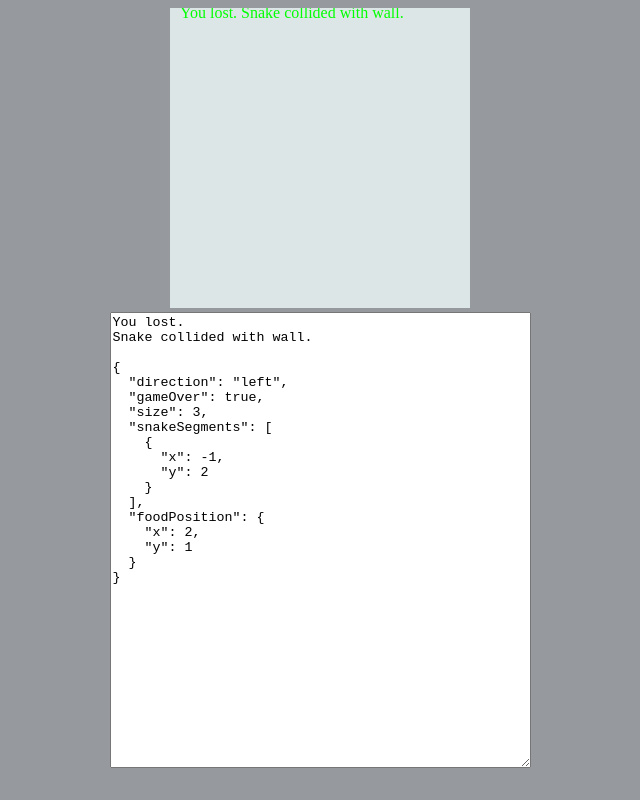
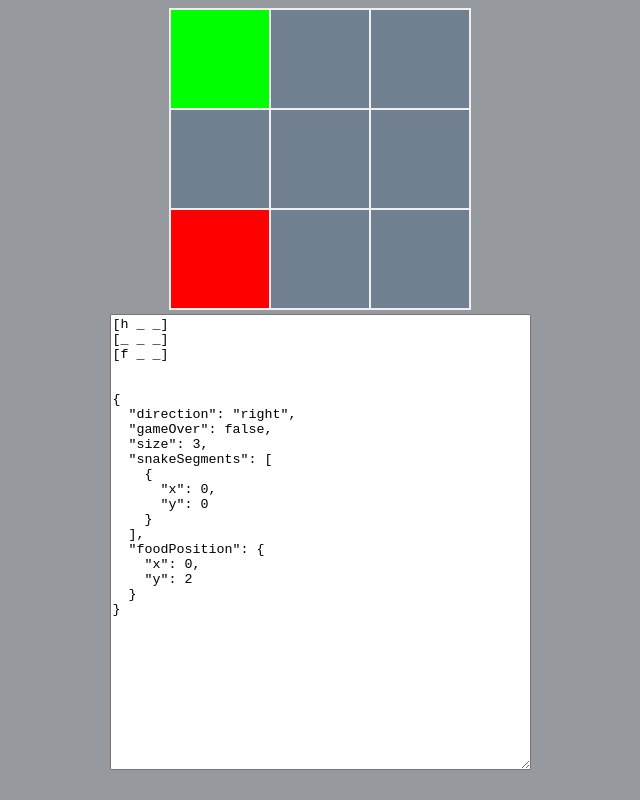
Before and after one commit to alinaFedorovd/SnaikMy, a plain HTML site: page index.html in a window 1280 px wide. Shown: the whole page, without its empty margins (320-960 px from the left). Drawn offline with Linux system fonts and the light colour scheme.

Commit message:
Various improvements

```diff
--- a/constants.js
+++ b/constants.js
@@ -5,16 +5,16 @@ const BOARD_SIZE = 3;
 const CELL_SIZE = 100;
 
 // Двигать змейку по таймеру (true) или по нажитию на клавишы (false)
-const USE_TIMER = true;
+const USE_TIMER = false;
 
 // Интервал таймера (используется только если USE_TIMER установлено в true)
-const TIMER_INTERVAL = 300;
+const TIMER_INTERVAL = 500;
 
 // Прекращать игру если змейка вышла за пределы игрового поля
-const CHECK_IF_COLLIDED_WITH_WALLS = true;
+const CHECK_IF_COLLIDED_WITH_WALLS = false;
 
-// Прекращать игру если змейка вышла за пересеклась сама с собой
-const CHECK_IF_COLLIDED_WITH_ITSELF = true;
+// Прекращать игру если змейка пересеклась сама с собой
+const CHECK_IF_COLLIDED_WITH_ITSELF = false;
 
 // Символ обзоначающий пустую клетку в матрице
 const CELL_EMPTY = '_';
@@ -37,11 +37,23 @@ const COLOR_SNAKE_TAIL = 'rgb(46,139,87)';
 // Цвет еды (в <canvas>)
 const COLOR_FOOD = 'rgb(255,0,0)';
 
+// Цвет пустой клетки
+const COLOR_EMPTY_CELL = 'SlateGrey';
+
+// Бордер всех клеток
+const COLOR_CELL_BORDER = '#eee'
+
+// Цвет текста сообщающего что игра закончена
+const COLOR_TEXT = '#fff'
+
+// Шрифт текста сообщающего что игра закончена
+const TEXT_FONT = "16px serif";
+
 // Текст который отображается когда игра выиграна
 const GAME_WIN_TEXT = "You won.\nRefresh browser page to restart the game.";
 
 // Текст который отображается когда голова змейки наткнулась на стену
-const COLLIDED_WITH_WALL_TEXT = "You lost.\nSnake collided with wall.";
+const COLLIDED_WITH_WALL_TEXT = "You lost.\nSnake collided with the wall.";
 
 // Текст который отображается змейка пересеклась сама с собой
 const COLLIDED_WITH_ITSELF_TEXT = "You lost.\nSnake collided with itself.";
--- a/state.js
+++ b/state.js
@@ -22,13 +22,14 @@ function generateMatrix(size) {
 function generateState(size) {
     let state = {
     	// Направление по которому будет двигаться змейка
-        direction: 'left',
+        direction: 'right',
         // Закончена ли игра
         gameOver: false,
         // Размер игрового поля
         size: size,
         // Генерируем змейку в рандомном месте
-        snakeSegments: [generateInitialSnakePosition(size)],
+        // snakeSegments: [generateInitialSnakePosition(size)],
+        snakeSegments: [{x:0, y: 0}],
     }
     // Добавляем в state поле foodPosition (еда в рандомном месте)
     setNewFoodPosition(state);
@@ -45,12 +46,12 @@ const randomNumber = function(max) {
 // Сгенерировать объект с рандомными координатами для змейки
 // @param {number} max - максимальные возможные x/y
 // @returns {object} - объект с координатами ({x: .., y: ..})
-function generateInitialSnakePosition(max) {
-    let obX_Y = {};
-    obX_Y.x = randomNumber(max);
-    obX_Y.y = randomNumber(max);
-    return obX_Y;
-}
+// function generateInitialSnakePosition(max) {
+//     let obX_Y = {};
+//     obX_Y.x = randomNumber(max);
+//     obX_Y.y = randomNumber(max);
+//     return obX_Y;
+// }
 
 // Найти пустые клетки игрового поля
 // @param {object} state - объект с состоянием игры
@@ -224,9 +225,9 @@ function isEating(state) {
     }
 }
 
-// Узнать ест ли голова змейки еду (пересекаеется ли по координатам с едой)
+// Узнать пересекается ли змейка сама с обой
 // @param {object} state - объект с состоянием игры
-// @returns {boolean} - ест ли змейка еду (true/false)
+// @returns {boolean} - пересекается ли змейка сама с собой (true/false)
 function isCollidingWithItself(state) {
     let isColliding = false;
     state.snakeSegments.forEach((segment, i) => {
@@ -239,6 +240,9 @@ function isCollidingWithItself(state) {
     return isColliding;
 }
 
+// Узнать пересекается ли змейка со стеной (врезалась ли она в стену)
+// @param {object} state - объект с состоянием игры
+// @returns {boolean} - пересекается ли змейка со стеной (true/false)
 function isCollidingWithWalls(state) {
     let out = false;
     state.snakeSegments.forEach((segment) => {
@@ -264,11 +268,13 @@ function endGameIfNecessary(state) {
     }
 }
 
+// Вернуть текст который будет показываться когда игра закончена
+// @param {object} state - объект с состоянием игры
 function gameOverText(state) {
     if (state.gameOver) {
-        if (isCollidingWithItself(state))
+        if (CHECK_IF_COLLIDED_WITH_ITSELF && isCollidingWithItself(state))
             return COLLIDED_WITH_ITSELF_TEXT;
-        else if (isCollidingWithWalls(state))
+        else if (COLLIDED_WITH_WALL_TEXT && isCollidingWithWalls(state))
             return COLLIDED_WITH_WALL_TEXT;
         else return GAME_WIN_TEXT;
     }
--- a/styles.css
+++ b/styles.css
@@ -5,7 +5,8 @@ body {
 }
 canvas {
    border: 1px;
-   background-color: rgb(221, 230, 231);
+   background-color: SlateGrey;
+   border: 1px #eee solid;
 }
 
 /* button {
--- a/ui.js
+++ b/ui.js
@@ -26,24 +26,35 @@ function drawStateOnCanvas(state, canvas) {
                 const xInPixels = x * CELL_SIZE;
                 const yInPixels = y * CELL_SIZE;
 
+                // Drawing filled rect with border
+                // https://stackoverflow.com/a/38174189
+                context.beginPath();
+
                 if (cell == CELL_SNAKE_HEAD) {
                     context.fillStyle = COLOR_SNAKE_HEAD;
-                    context.fillRect(xInPixels, yInPixels, CELL_SIZE, CELL_SIZE);
+                }
+                else if (cell == CELL_SNAKE_TAIL) {
+                    context.fillStyle = COLOR_SNAKE_TAIL;
+                }
+                else if (cell == CELL_FOOD) {
+                    context.fillStyle = COLOR_FOOD;
+                } else {
+                    context.fillStyle = COLOR_EMPTY_CELL;
                 }
 
-                if (cell == CELL_SNAKE_TAIL) {
-                    context.fillStyle = COLOR_SNAKE_TAIL;
-                    context.fillRect(xInPixels, yInPixels, CELL_SIZE, CELL_SIZE);
-                }
+                context.strokeStyle = COLOR_CELL_BORDER;
+                context.rect(xInPixels, yInPixels, CELL_SIZE, CELL_SIZE);
+                context.fill();
+                context.lineWidth = 2;
+                context.stroke();
 
-                if (cell == CELL_FOOD) {
-                    context.fillStyle = COLOR_FOOD;
-                    context.fillRect(xInPixels, yInPixels, CELL_SIZE, CELL_SIZE);
-                }
+                // "Add ctx.beginPath() before and ctx.closePath() after this code. Otherwise you will see some fun, but probably undesired behaviour."
+                context.closePath();
             });
         });
     } else {
         context.font = "16px serif";
+        context.fillStyle = COLOR_TEXT;
         context.fillText(gameOverText(state), 10, 10);
     }
 }
@@ -58,10 +69,8 @@ function drawStateInTextarea(state, textarea) {
             resultString += '[';
             row.forEach((cell, x) => {
                 resultString += cell;
-                // Добавляем разделитель (пробел)
-                // только между ячейками,
-                // не добавляем пробел в конец
-                // (после последней ячейки)
+                // Добавляем разделитель (пробел) только между ячейками,
+                // не добавляем пробел после последней ячейки
                 if (x < row.length - 1) {
                     resultString += ' ';
                 }
```
